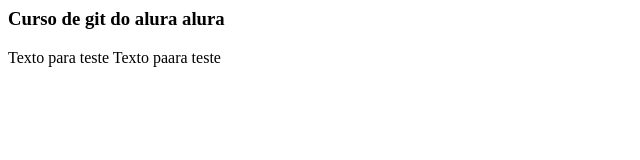
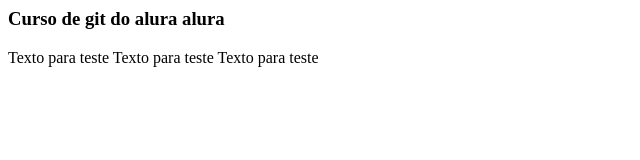
Before and after one commit to jonasmarcelo/curso-git, a plain HTML site: page index.html in a window 1280 px wide. Shown: the whole page, without its empty margins (0-640 px from the left). Drawn offline with Linux system fonts and the light colour scheme.

Commit message:
Alteração para teste

```diff
--- a/index.html
+++ b/index.html
@@ -5,7 +5,8 @@
 
 	<body>
 		Texto para teste
-		Texto paara teste
+		Texto para teste
+		Texto para teste
 	</body>
 
 </html>
```
